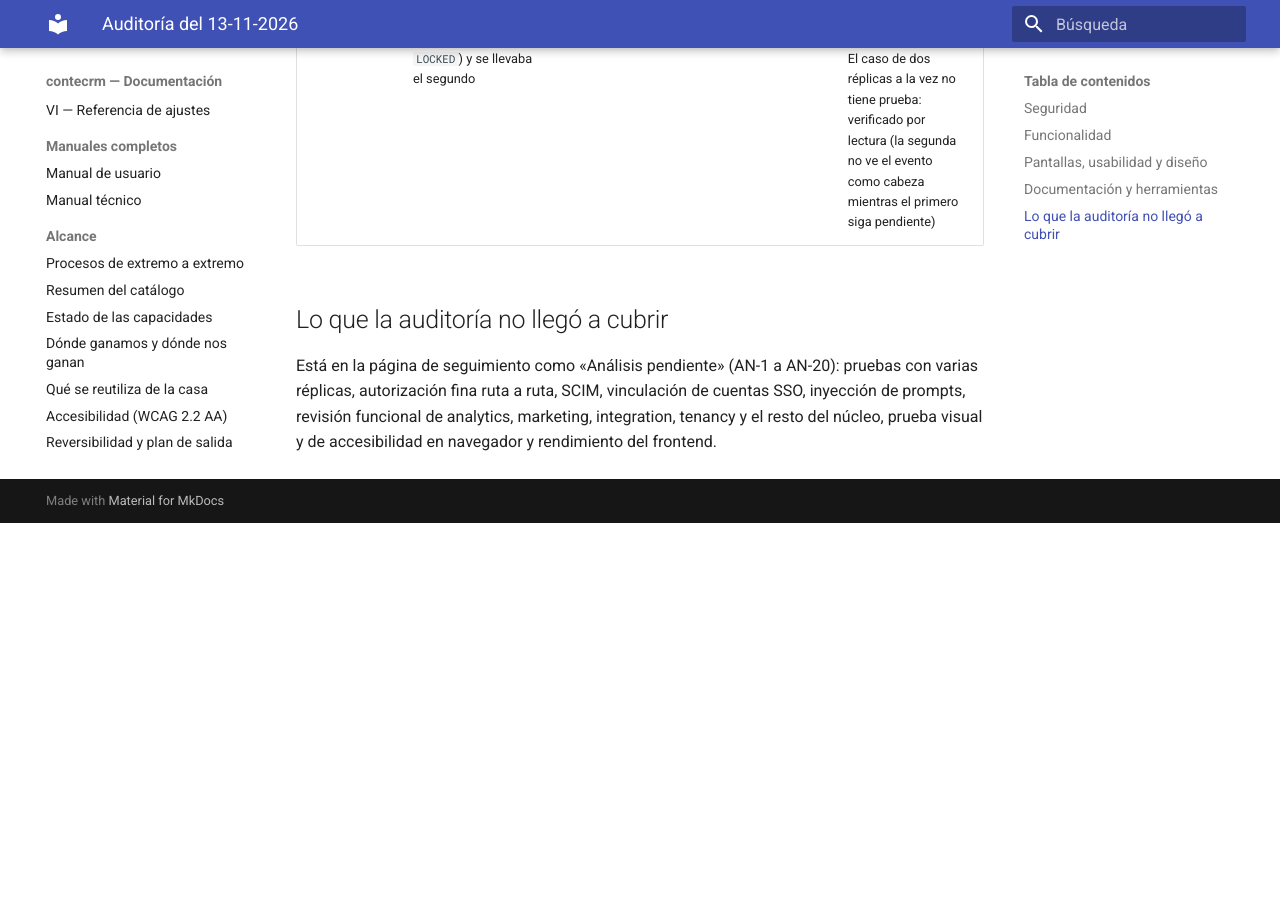
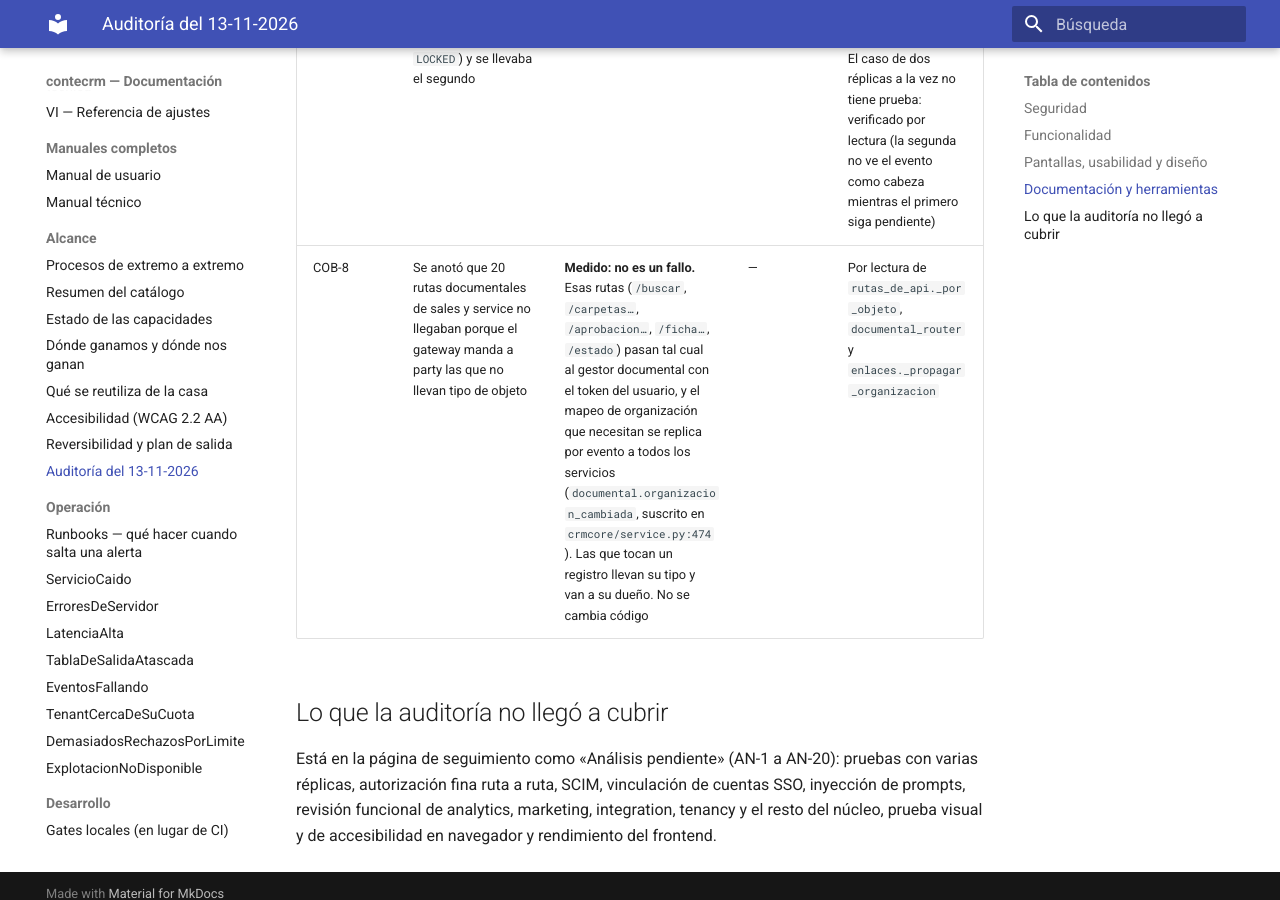
Before and after one commit to contecnova/contecrm, an MkDocs documentation site: the page built from docs/AUDITORIA-2026-11.md, in a window 1280 px wide and 900 px high, scrolled down 14341 px. Built offline with MkDocs 1.6.1 and Material for MkDocs 9.7.7, drawn with Linux system fonts in a browser that asks for light colours; before the commit the page ends 14864 px from its top, so only the background shows below that.

Commit message:
Auditoría: COB-8 medido, no es un fallo
Co-Authored-By: Claude Opus 5.5 <noreply@anthropic.com>

```diff
--- a/docs/AUDITORIA-2026-11.md
+++ b/docs/AUDITORIA-2026-11.md
@@ -112,6 +112,7 @@ para que nadie lo dé por probado.
 | FUN-B-13 | «En riesgo» medía en horas de reloj (un SLA de 8 h laborables abierto el viernes por la tarde salía en riesgo el sábado) e incluía casos parados esperando al cliente | Consumido y total en horas laborables; un caso en pausa no está en riesgo salvo que ya hubiera vencido al parar. Al probarlo salió que `test_el_riesgo_se_ordena…` dependía del día en que corría (con la hora real, en sábado salía vacía): ahora fija un lunes | `3a61dce` | 4 nodos nuevos; los 3 de comportamiento **fallan con el código anterior** y pasan con el nuevo; + 3 nodos de pausa y riesgo existentes, 7/7 |
 | FUN-B-9 | Sumas que mezclaban monedas, medidas una a una: MRR/ARR de suscripciones, ingreso previsto por mes, embudo por etapa (`SUM(importe)` en SQL) y el acierto de los ajustes de previsión, que comparaba lo ganado sin convertir con una previsión convertida. En analytics, la correlación actividad-ganadas usaba `importe_funcional or importe`, y como `importe_funcional` no lo rellena nadie (anotado como MUE-6) sumaba siempre el importe crudo | Un conversor común (`services/sales/moneda.py`): a la moneda funcional con el cambio vigente en la fecha que toca; lo que no tiene cambio no se suma y se cuenta (`moneda`, `sin_tipo_de_cambio`, `aviso_moneda`). El acierto usa el mismo `_importe_funcional` que la previsión. Analytics: el importe crudo sólo si ya está en la moneda funcional; si no, `ganadas_sin_convertir`. Que las pantallas enseñen el aviso queda como UX-35 | `9f3799e` | pytest 7/7 (3 nuevos: MRR con EUR+USD+GBP, embudo con tres monedas, analytics sin base; + 5 existentes de MRR, acierto y previsto) |
 | FUN-A-9 | El outbox no respetaba el orden por registro. «Un evento por agregado y vuelta» no bastaba, medido por dos caminos: si el primero fallaba, esperaba su reintento fuera de la consulta y el segundo salía antes; y con varias réplicas, si el lote de una se cortaba tras el primero, la otra lo saltaba (`SKIP LOCKED`) y se llevaba el segundo | Sólo es elegible la cabeza de la cola de cada registro: `NOT EXISTS` de un pendiente anterior del mismo `subject` (desempate por id). Se apaga con el mismo `OUTBOX_ORDEN_POR_AGREGADO`. Sin índice nuevo: trabaja sobre los pendientes, que ya tienen índice parcial, y evita 13 migraciones | `cc2de7e` | Nodo nuevo `test_lo_de_detras_no_adelanta_a_un_evento_que_espera_su_reintento`: **falla con el código anterior** (el segundo sale primero) y pasa con el nuevo; + `test_una_vuelta_publica_lo_pendiente`, `test_un_solo_evento_por_agregado_en_cada_vuelta`, `test_lo_bloqueante_va_en_un_hilo`. El caso de dos réplicas a la vez no tiene prueba: verificado por lectura (la segunda no ve el evento como cabeza mientras el primero siga pendiente) |
+| COB-8 | Se anotó que 20 rutas documentales de sales y service no llegaban porque el gateway manda a party las que no llevan tipo de objeto | **Medido: no es un fallo.** Esas rutas (`/buscar`, `/carpetas…`, `/aprobacion…`, `/ficha…`, `/estado`) pasan tal cual al gestor documental con el token del usuario, y el mapeo de organización que necesitan se replica por evento a todos los servicios (`documental.organizacion_cambiada`, suscrito en `crmcore/service.py:474`). Las que tocan un registro llevan su tipo y van a su dueño. No se cambia código | — | Por lectura de `rutas_de_api._por_objeto`, `documental_router` y `enlaces._propagar_organizacion` |
 
 ## Lo que la auditoría no llegó a cubrir
 
```
